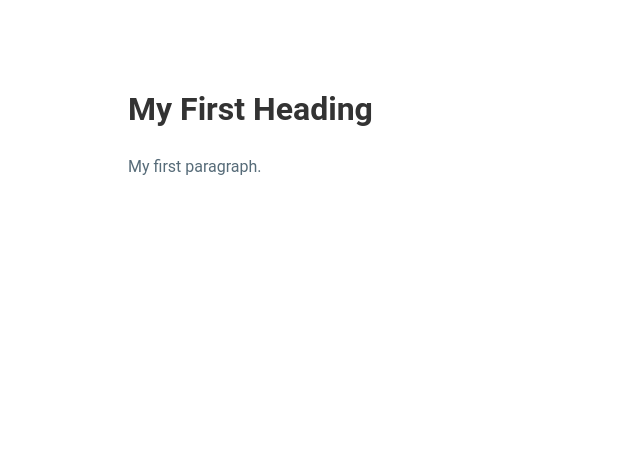
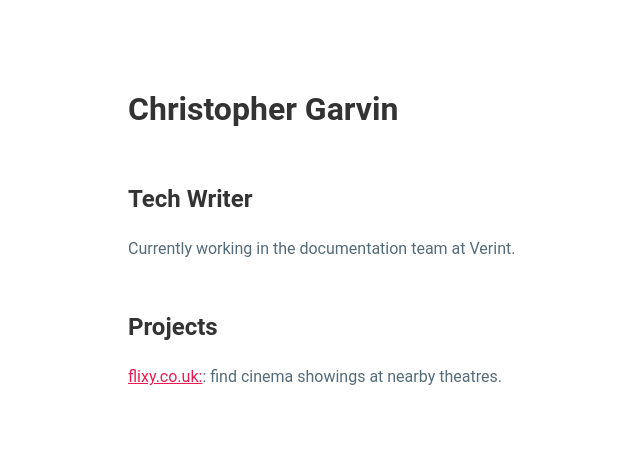
Before and after one commit to ChristopherGarvin/christophergarvin.github.io, a plain HTML site: page index.html in a window 1280 px wide. Shown: the whole page, without its empty margins (112-752 px from the left). Drawn offline with Linux system fonts and the light colour scheme.

Commit message:
Update index.html

```diff
--- a/index.html
+++ b/index.html
@@ -10,8 +10,12 @@ body{margin:0 auto;max-width:50em;font-family:Helvetica,Arial,sans-serif;line-he
 
 <body>
 
-<h1>My First Heading</h1>
-<p>My first paragraph.</p>
+<h1>Christopher Garvin</h1>
+<h2>Tech Writer</h2>
+<p>Currently working in the documentation team at Verint.</p>
+
+<h2>Projects</h2>
+  <p>  <a href="https://flixy.co.uk">flixy.co.uk:</a>: find cinema showings at nearby theatres.</p>
 
 </body>
 </html>
```
